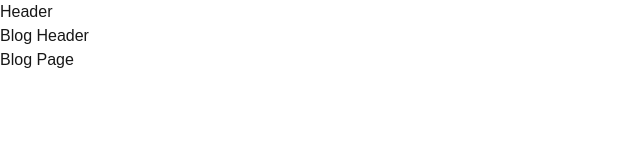
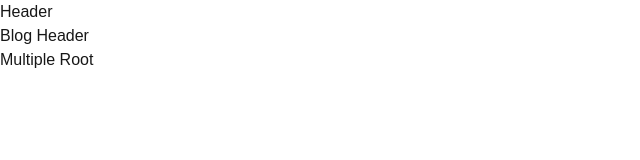
Before and after one commit to DATLARAVINDRABHUPATHIVARMA/NEXT_JS, a Next.js app in the folder nextapp/: page /blog in a window 1280 px wide. Shown: the top 160 px of the page, without its empty margins (0-640 px from the left). Built offline with nearby package versions, Linux system fonts and the light colour scheme.

Commit message:
NEED to be productive on next

```diff
--- a/nextapp/app/blog/page.tsx
+++ b/nextapp/app/blog/page.tsx
@@ -1,3 +1,3 @@
 export default function Blog(){
-    return(<h2>Blog Page</h2>)
+    return(<div>Multiple Root</div>)
 }
```
